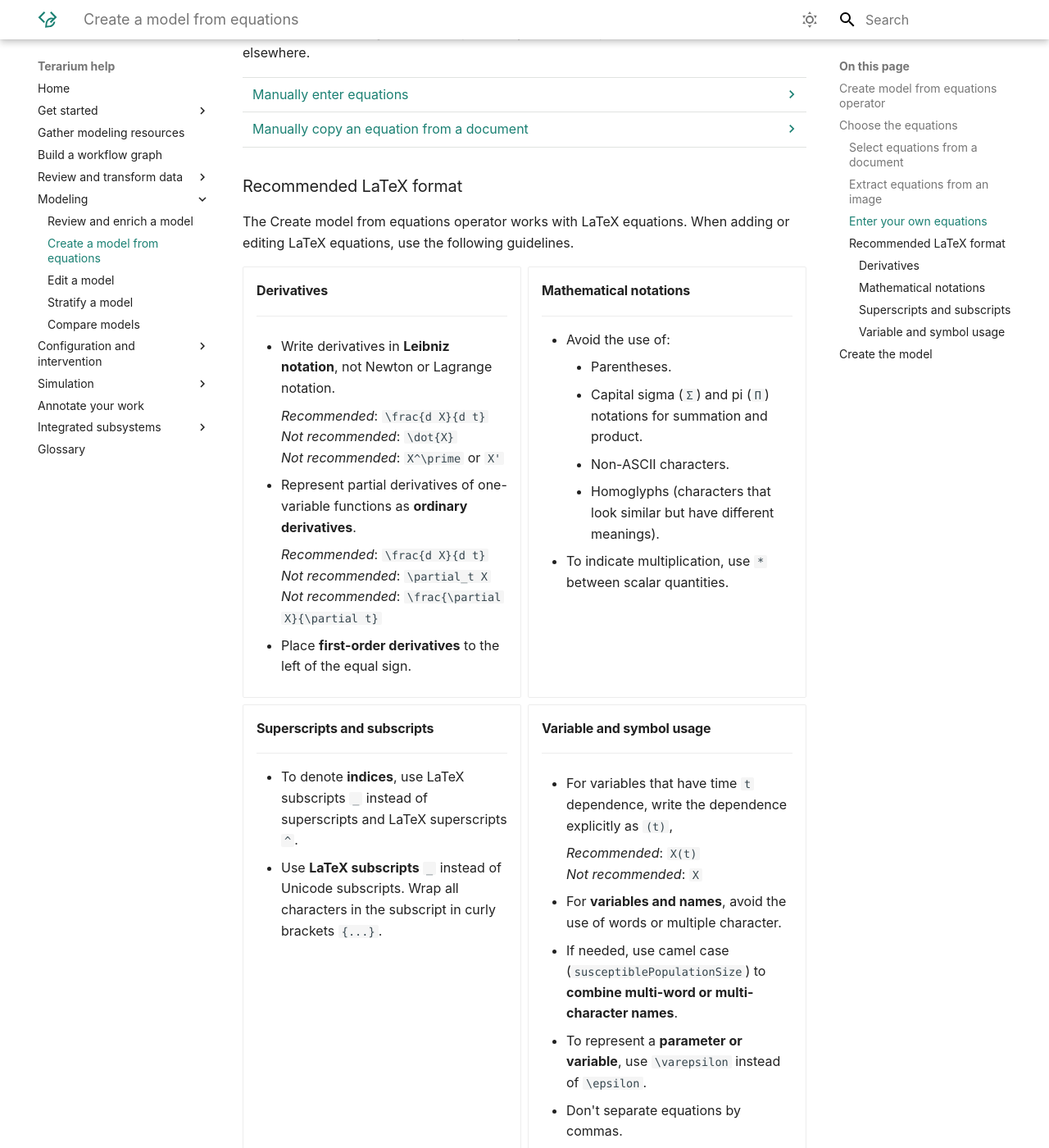
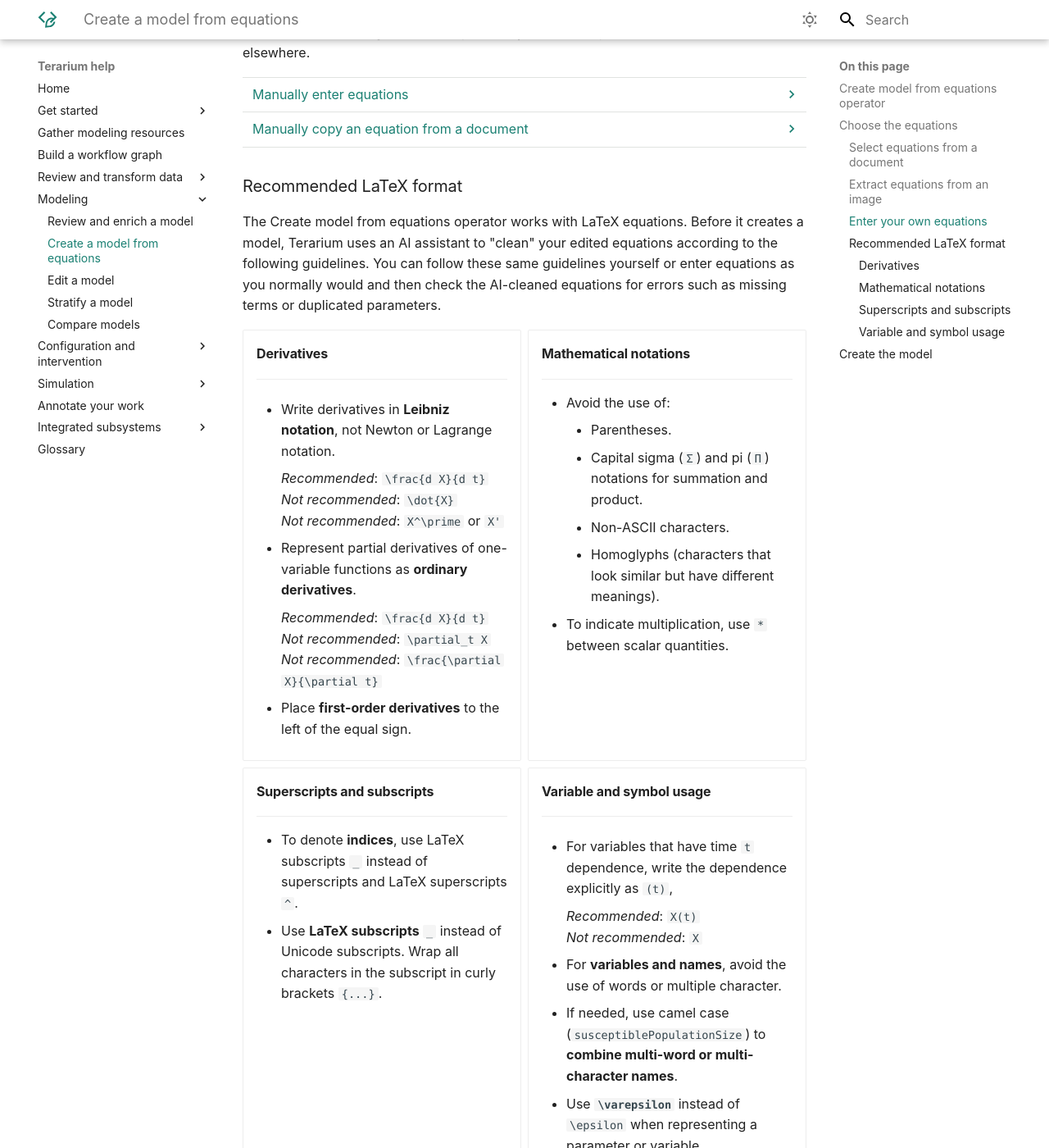
Before and after one commit to DARPA-ASKEM/terarium-docs, an MkDocs documentation site: the page built from docs/modeling/create-model-from-equations.md, in a window 1280 px wide and 1400 px high, scrolled down 2837 px. Shown: the whole window at 82% size. Built offline with MkDocs 1.6.1 and Material for MkDocs 9.7.7, drawn with Linux system fonts in a browser that asks for light colours.

Commit message:
Fix epsilon guideline in LaTeX format and add notes about checking AI-cleaned equations for errors

```diff
--- a/docs/modeling/create-model-from-equations.md
+++ b/docs/modeling/create-model-from-equations.md
@@ -113,7 +113,7 @@
 
 ### Recommended LaTeX format
 
-The Create model from equations operator works with LaTeX equations. When adding or editing LaTeX equations, use the following guidelines.
+The Create model from equations operator works with LaTeX equations. Before it creates a model, Terarium uses an AI assistant to "clean" your edited equations according to the following guidelines. You can follow these same guidelines yourself or enter equations as you normally would and then check the AI-cleaned equations for errors such as missing terms or duplicated parameters.
 
 <div class="grid cards" markdown>
 
@@ -164,7 +164,7 @@
 
     - For **variables and names**, avoid the use of words or multiple character.
     - If needed, use camel case (`susceptiblePopulationSize`) to **combine multi-word or multi-character names**.
-    - To represent a **parameter or variable**, use `\varepsilon` instead of `\epsilon`.
+    - Use **`\varepsilon`** instead of `\epsilon` when representing a parameter or variable.
     - Don't separate equations by commas.
 
 </div>
@@ -181,13 +181,13 @@
 
     Before it creates a model, Terarium uses an AI assistant to "clean" the selected equations according to the [LaTeX formatting guidelines](#recommended-latex-format). When the model is ready, the Input panel shows the equations "Edited by AI" that appear in the model.
 
-
 ??? list "Create a new model from the selected equations"
 
     When you run the Create model from equations operator, the newly created model becomes an output you can connect to other operations in the same workflow.
 
     1. Click **Run**.
-    2. If needed, use the Output panel to [enrich the model metadata](review-and-enrich-model.md) and then click **Save**.
+    2. Review the new equations. If you need to make changes, edit the equations in the Input panel and click **Run** again.
+    3. If needed, use the Output panel to [enrich the model metadata](review-and-enrich-model.md) and then click **Save**.
 
 ??? list "Save the new model as a resource for use in other workflows"
 
```
